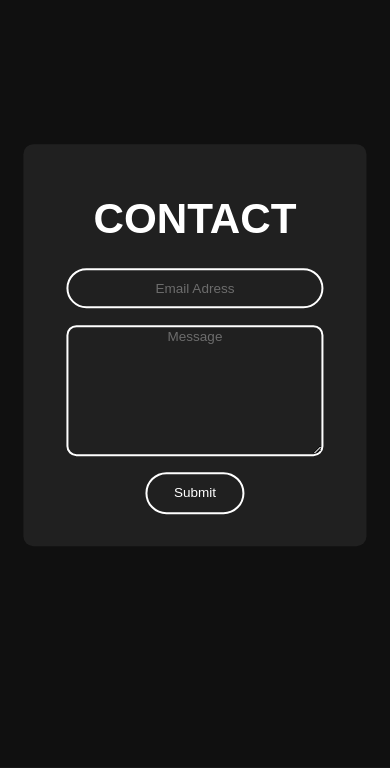
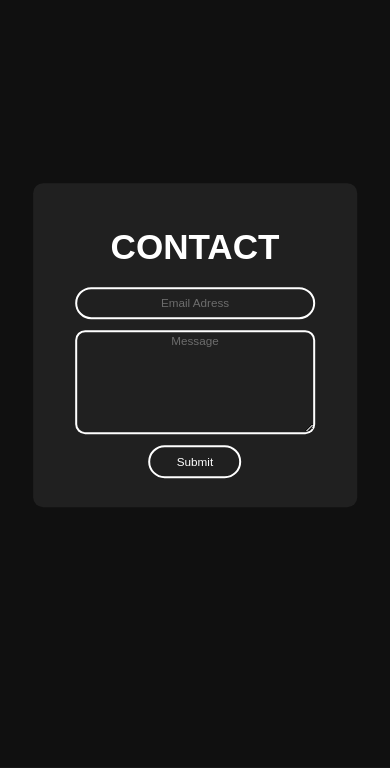
Before and after one commit to mahirlabibdihan/mahirlabibdihan.github.io, a PHP site: page /contact/index.html in a window 390 px wide. Shown: the part 77-845 px from the top of the page. Run offline with PHP 8.4, Linux system fonts and the light colour scheme; some libraries are stand-ins or nearby versions.

Commit message:
mahirlabibdihan

```diff
--- a/assets/css/email.css
+++ b/assets/css/email.css
@@ -18,14 +18,15 @@ background: #2ecc71;
   }
 
 .email-form{
-	/*width:420px;*/
-	/*max-width: 75%;*/
+	width:420px;
+	max-width: 70vw;
+	height: 380px;
+	max-height: 70vw;
+
+	/*width:50vh;*/
+	/*max-width: 75vw;*/
 	/*height: 45vh;*/
-
-	width:50vh;
-	max-width: 75vw;
-	height: 45vh;
-	max-height: 90vw;
+	/*max-height: 90vw;*/
 
 	background-color:#202020;
 	padding: 3vh;
@@ -39,7 +40,8 @@ background: #2ecc71;
 }
 
 .email-form label{
-	font-size: 5vh;
+	font-size: 300%;
+	/*font-size: 5vh;*/
 	max-font-size: 3vw;
 	color: white;
 	text-transform: uppercase;
@@ -48,7 +50,7 @@ background: #2ecc71;
 	font-family: sans-serif;
 	font-weight: bold;
 	display: block;
-	margin: 3vh 0;
+	margin: 7% 0;
 }
 
 .vbox{
@@ -72,7 +74,7 @@ background: #2ecc71;
 	outline: none;
 	color:white;
 	transition:0.3s;
-	font-size: 1.6vh;
+	font-size: 100%;
 }
 .email-form .message{
 	font-family: sans-serif;
@@ -86,7 +88,7 @@ background: #2ecc71;
 	outline: none;
 	color:white;
 	transition:0.3s;
-	font-size: 1.6vh;
+	font-size: 100%;
 }
 
 
@@ -100,7 +102,7 @@ background: #2ecc71;
 	outline: none;
 	color:white;
 	transition:0.3s;
-	font-size: 1.6vh;
+	font-size: 100%;
 }
 
 .email-form input[type="button"]:hover{
@@ -115,10 +117,17 @@ font-weight: bold;
 	.vbox{
 		width: 85%;
 	}
+	.email-form label{
+		font-size: 9vw;
+	}
+
+	.email-form input[type="email"]{
+		font-size: 3vw;
+	}
+	.email-form .message{
+		font-size: 3vw;
+	}
+	.email-form input[type="button"]{
+		font-size: 3vw;
+	}
 }
-
-@media (max-width: 300px){
-	/*.email-form label{*/
-	/*	font-size: 12vw;*/
-	/*}*/
-}
```
